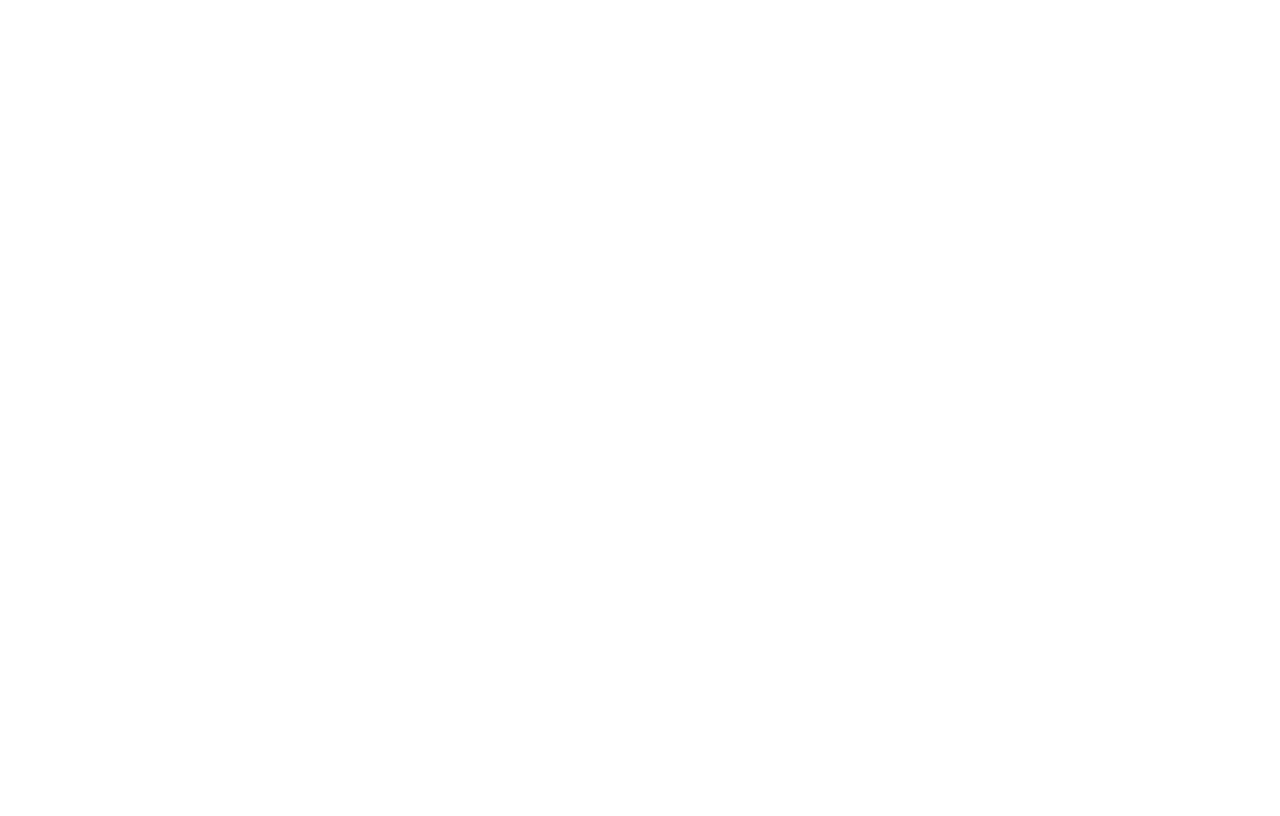
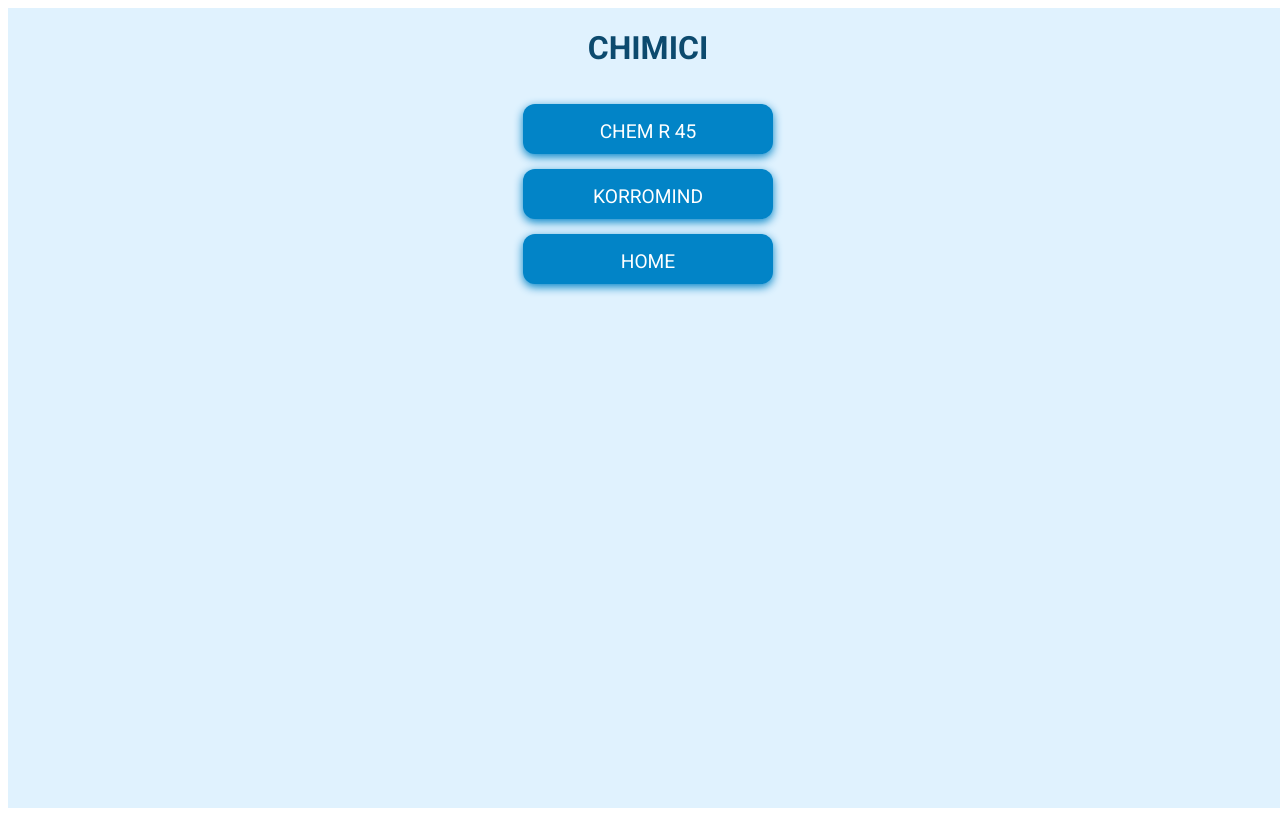
Before and after one commit to drugos624/helpus2, a React (Vite) app: page /chimici in a window 1280 px wide. Before the commit this address had no page. Built offline with nearby package versions, Linux system fonts and the light colour scheme.

Commit message:
versione_3

```diff
--- a/index.html
+++ b/index.html
@@ -1,13 +1,18 @@
 <!doctype html>
 <html lang="en">
+
 <head>
   <meta charset="UTF-8" />
   <link rel="icon" type="image/svg+xml" href="/vite.svg" />
   <meta name="viewport" content="width=device-width, initial-scale=1.0" />
+  <link href="https://fonts.googleapis.com/css2?family=Roboto:wght@400;500;700&display=swap" rel="stylesheet">
+
   <title>addolcitorilocale</title>
 </head>
+
 <body>
   <div id="root"></div>
   <script type="module" src="/src/main.jsx"></script>
 </body>
+
 </html>
--- a/src/App.css
+++ b/src/App.css
@@ -1,8 +1,22 @@
 #root {
-  max-width: 1280px;
-  margin: 0 auto;
-  padding: 2rem;
+  display: flex;
+  /* attiva Flexbox */
+  flex-direction: column;
+  /* gli elementi saranno in colonna */
+
+  /* centra verticalmente */
+  align-items: center;
+  /* centra orizzontalmente */
+  width: 100vw;
+  height: 100vh;
   text-align: center;
+  background-color: #E0F2FE;
+  /* esempio sfondo blu acqua */
+  gap: 1rem;
+
+  /* spazio tra i pulsanti / elementi */
+
+  font-family: 'Roboto', sans-serif;
 }
 
 .sottoSopra {
@@ -36,15 +50,24 @@ li {
 }
 
 button {
-  background-color: #ff4c60;
+  background-color: #0284C7;
   color: #fff;
+  min-width: 250px;
+  height: 50px;
+  width: 150px;
+  align-self: center;
 
+  font-family: 'Roboto', sans-serif;
   padding: 16px 40px;
   font-size: 1.2rem;
-  font-weight: 900;
+
   border: none;
   cursor: pointer;
-  box-shadow: 0 8px 20px #ff4c60cc;
+  box-shadow: 0 3px 10px #0284C7;
   transition: transform 0.3s ease, box-shadow 0.3 ease;
   border-radius: 12px;
 }
+
+h1 {
+  color: #0C4A6E;
+}
--- a/src/App.jsx
+++ b/src/App.jsx
@@ -9,6 +9,8 @@ import TipoImpianto from './pages/TipoImpianto'
 import DimensioneImpianto from './pages/DimensioneImpianto'
 import DettaglioAddolcitore from './pages/DettaglioAddolcitore'
 import Documenti from './pages/Documenti'
+import Chimici from './pages/Chimici'
+import DettaglioChimici from './pages/DettaglioChimici'
 
 function App() {
   const [count, setCount] = useState(0)
@@ -22,7 +24,10 @@ function App() {
             <Route path='/impianti/:impianti' element={<TipoImpianto></TipoImpianto>}></Route>
             <Route path='/impianti/:impianti/:opzione' element={<DimensioneImpianto></DimensioneImpianto>}></Route>
             <Route path='/impianti/:impianti/:opzione/:dimensioni' element={<DettaglioAddolcitore></DettaglioAddolcitore>}> </Route>
-            <Route path='/documenti' element={<Documenti></Documenti>}></Route>
+          <Route path='/documenti' element={<Documenti></Documenti>}></Route>
+          <Route path='/chimici' element={<Chimici></Chimici>}></Route>
+          <Route path='/chimici/:chimico' element={<DettaglioChimici></DettaglioChimici>}></Route>
+
         </Routes>
       </div>
 
--- a/src/impianti.json
+++ b/src/impianti.json
@@ -76,6 +76,15 @@
             "Tipologia": "filmante",
             "concentrazione": "40%",
             "dosaggio": "40 ppm"
+        },
+        "chem R 45": {
+            "descrizione": "Condizionante multifunzione circuiti torre evaporativa con acqua dura",
+            "ph": 12,
+            "densità": 1.19,
+            "concentrazione": 100,
+            "dosaggio": 40,
+            "test kit": "Fosfonati 764282",
+            "link": "www.qualcosa.it"
         }
     }
 }
--- a/src/index.css
+++ b/src/index.css
@@ -3,6 +3,7 @@ div {
   flex-direction: column;
   padding: auto;
   gap: 15px;
+
 }
 
 button {
--- /dev/null
+++ b/src/pages/Chimici.jsx
@@ -0,0 +1,39 @@
+import { useNavigate } from "react-router-dom"
+import chimici from "../impianti.json"
+function Chimici() {
+
+    const navigate = useNavigate()
+    const listaChimici = Object.keys(chimici.chimici).sort()
+
+    return (
+        <>
+            <h1>CHIMICI</h1>
+            {
+                listaChimici.map((chimico) => (
+                    <button
+                        key={chimico}
+                        onClick={() => (
+                            navigate(`/chimici/${chimico}`)
+                        )}
+                    >
+                        {chimico.toUpperCase()}
+
+                    </button>
+                ))
+            }
+
+
+
+
+
+            <button onClick={() => (
+                navigate("/")
+            )
+        }>HOME</button>
+        </>
+    )
+
+
+}
+
+export default Chimici
--- /dev/null
+++ b/src/pages/DettaglioChimici.jsx
@@ -0,0 +1,42 @@
+import { useNavigate, useParams } from "react-router-dom"
+import chimici from "../impianti.json"
+function DettaglioChimici() {
+    const navigate = useNavigate()
+    const { chimico } = useParams()
+    const dettChimico = Object.entries(chimici.chimici[chimico])
+
+    return (
+        <>
+            <h1>{chimico.toUpperCase()}</h1>
+            <ul>
+                {dettChimico.map(([chiave, valore]) => {
+                    return (
+
+                        <li key={chiave}>
+                            <strong>{chiave}:</strong>{" "}
+                            {chiave === "link" ? (
+                                <a href={valore} target="_blank" rel="noopener noreferrer">
+                                    {valore}
+                                </a>
+                            ) :
+                                Array.isArray(valore)
+                                    ? valore.join(", ")
+                                    : valore.toString()}
+
+
+                        </li>
+                    )
+                })}
+            </ul>
+
+            <button onClick={() => (
+                navigate("/")
+            )}>HOME</button>
+
+
+        </>
+    )
+
+}
+
+export default DettaglioChimici
--- a/src/pages/Documenti.jsx
+++ b/src/pages/Documenti.jsx
@@ -1,10 +1,18 @@
+
+import { useNavigate, useParams } from "react-router-dom"
+
 function Documenti() {
+const navigate = useNavigate()
 
     return (
+        <>
+        <h1>DOCUMENTI</h1>
+            <button onClick={() => (
+                navigate('/')
+        )}>HOME</button>
 
-        <h1>DOCUMENTI</h1>
+        </>
     )
-
 
 }
 
--- a/src/pages/Home.jsx
+++ b/src/pages/Home.jsx
@@ -13,7 +13,9 @@ function Home() {
             <button onClick={()=> navigate('/impianti')}>
             IMPIANTI
             </button>
-            <button>CHIMICI</button>
+            <button onClick={() => (
+                navigate("/chimici")
+            )}>CHIMICI</button>
             <button onClick={() => (
                 navigate("/documenti")
             )}>DOCUMENTI</button>
--- a/src/pages/Impianti.jsx
+++ b/src/pages/Impianti.jsx
@@ -19,7 +19,7 @@ function Impianti() {
             ))}
             <button
                 onClick={() => { setTimeout(() => {
-                    navigate("/") },300)
+                    navigate("/") },150)
                 }}
             >
                 HOME
```
Also changed, not shown: src/pages/DettaglioAddolcitore.jsx (+0 -8 lines). Lines whose indentation alone changed are shown as unchanged.
